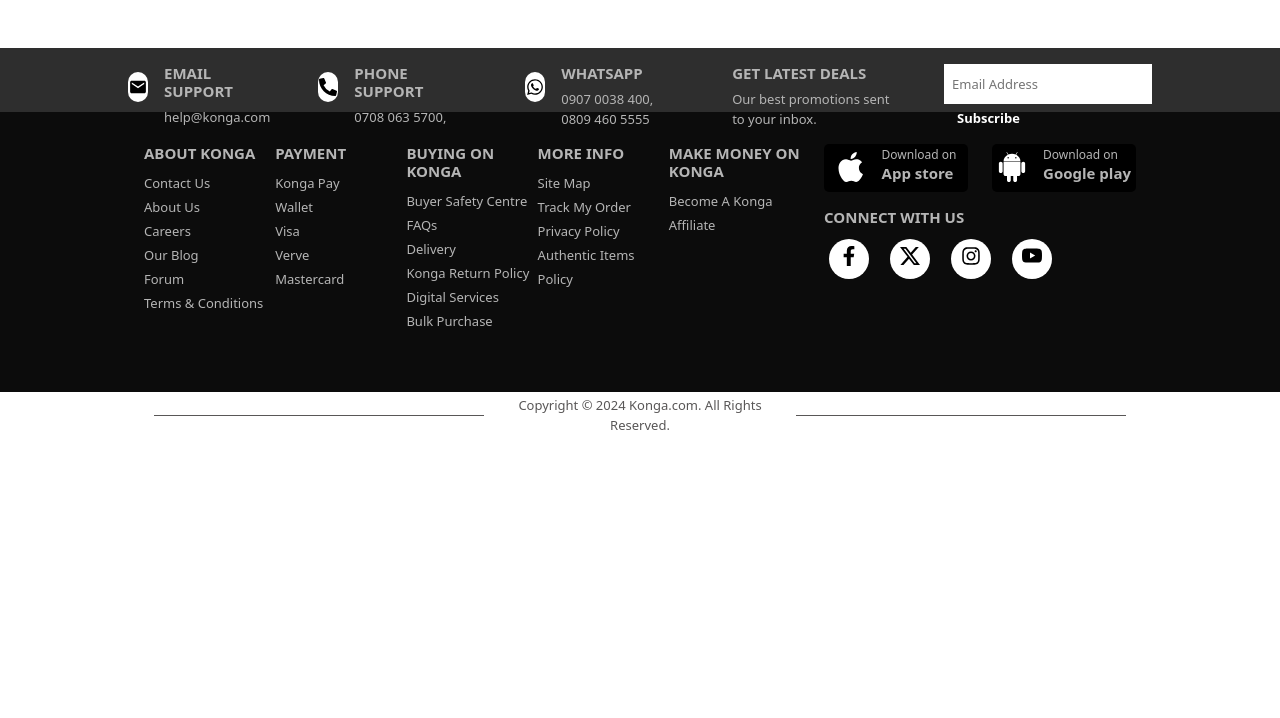
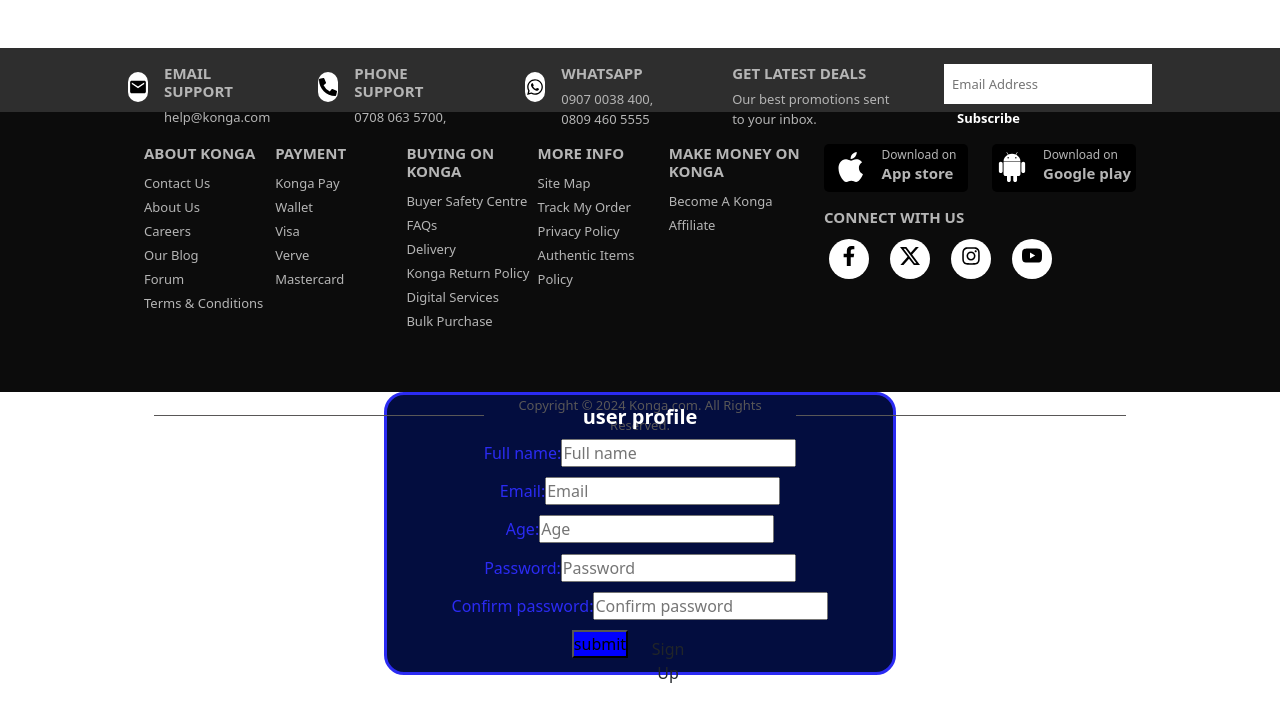
Before and after one commit to Deelolade/KongaProject, a React (Vite) app: page / in a window 1280 px wide. Shown: the top 718 px of the page. Built offline with nearby package versions, Linux system fonts and the light colour scheme.

Commit message:
starting the signup page

```diff
--- a/package.json
+++ b/package.json
@@ -10,10 +10,13 @@
     "preview": "vite preview"
   },
   "dependencies": {
+    "@hookform/resolvers": "^3.9.0",
     "bootstrap": "^5.3.3",
     "react": "^18.3.1",
     "react-dom": "^18.3.1",
-    "react-icons": "^5.3.0"
+    "react-hook-form": "^7.52.2",
+    "react-icons": "^5.3.0",
+    "yup": "^1.4.0"
   },
   "devDependencies": {
     "@eslint/js": "^9.8.0",
--- a/src/App.jsx
+++ b/src/App.jsx
@@ -1,10 +1,11 @@
 import SignUp from './pages/SignUp'
+import Home from './pages/Home'
 import Footer from './components/Footer'
 const App = () => {
   return (
     <div>
+      <Home/>
       <SignUp/>
-      <Footer/>
     </div>
   )
 }
--- a/src/components/Footer.jsx
+++ b/src/components/Footer.jsx
@@ -1,11 +1,8 @@
-import React from 'react'
 import { FaWhatsapp } from "react-icons/fa6";
 import { FaPhoneAlt,FaInstagram,FaFacebookF  } from "react-icons/fa";
 import { IoMdMail } from "react-icons/io";
 import { GrApple } from "react-icons/gr";
 import { BsAndroid2,BsYoutube,BsTwitterX } from "react-icons/bs";
-
-
 const Footer = () => {
   return (
     <div>
--- a/src/index.css
+++ b/src/index.css
@@ -143,3 +143,53 @@
   width: 35%;
   margin: 0 10px;
 }
+
+
+
+.form-container{
+  margin-top: 30vh;
+  border :3px rgb(43, 43, 243) solid;
+  text-align: center;
+  width: 40vw;
+  border-radius:20px;
+  background-color: rgb(3, 13, 63);
+  margin: auto;
+}
+.form-input{
+  margin:2%;
+  color:  rgb(43, 43, 243);
+}
+.form-profile{
+  margin: 2%;
+  color: white;
+  font-size: 20px;
+  font-weight: bold;
+}
+.errors{
+  color: red;
+}
+.submit{
+  background-color: blue;
+
+}
+.btn{
+  background-color: rgb(2, 55, 95);
+  margin-left: 30px;
+  font-size: 15px;
+  width: 10vh;
+  height: 4vh;
+  padding: 10px 10px 10px 10px;
+  border: none;
+  border-radius: 50px;
+  margin: auto;
+}
+.btn:hover, .submit:hover{
+  color: white;
+  font-size: 10px;
+  transition: .5s ease-in-out;
+  border-bottom-style:  5px red inset ;
+  transform:scale(1.1);
+
+
+
+}
--- a/src/pages/Home.jsx
+++ b/src/pages/Home.jsx
@@ -1,10 +1,8 @@
-import React from 'react'
-import Header from '../components/Header'
-
+import Footer from '../components/Footer'
 const Home = () => {
   return (
     <div>
-      <Header/>
+      <Footer/>
     </div>
   )
 }
--- a/src/pages/SignUp.jsx
+++ b/src/pages/SignUp.jsx
@@ -1,9 +1,58 @@
-import React from 'react'
+import {useForm} from 'react-hook-form'
+import { yupResolver } from '@hookform/resolvers/yup'
+import * as yup from 'yup'
 
 const SignUp = () => {
+  const ValidationSchema = yup.object().shape({
+    fullname: yup.string().required("The name field is required"),
+    email: yup.string().email().required("The email field is required"),
+    age: yup.number().positive().integer().required("The age field is required").min(18),
+    password: yup.string().required().min(4).max(20),
+    confirmPassword: yup.string().required().oneOf([yup.ref('password'),null,"Password don't match"])
+})
+const { register,handleSubmit, formState:{ errors }} =useForm({
+    resolver: yupResolver(ValidationSchema)
+})
+const onSubmit = (data) => {
+    console.log(data)
+}
   return (
-    <div>
 
+      <div className='form-container'>
+        <h4 className='form-profile'>user profile</h4>
+        <form action="" className='form' onSubmit ={handleSubmit(onSubmit)}>
+          <div className='form-input'>
+          <label htmlFor="full name">Full name: </label>
+          <input type="text" name="" id="full name" placeholder='Full name'{...register('fullname')}/>
+          {errors.fullname && <p className='errors'>*{errors.fullname?.message}</p>}
+          </div>
+          <div className='form-input'>
+          <label htmlFor="email">Email: </label>
+          <input type="text" name="" id="email" placeholder='Email' {...register('email')}/>
+          {errors.email && <p className='errors'>*{errors.email?.message}</p>}
+          </div>
+          <div className='form-input'>
+          <label htmlFor="age">Age: </label>
+          <input type="text" name="" id="age" placeholder='Age' {...register('age')}/>
+          {errors.age && <p className='errors'>*{errors.age?.message}</p>}
+          </div>
+          <div className='form-input'>
+          <label htmlFor="password">Password: </label>
+          <input type="text" name="" id="password" placeholder='Password' {...register('password')}/>
+          {errors.password && <p className='errors'>*{errors.password?.message}</p>}
+          </div>
+          <div className='form-input'>
+          <label htmlFor="confirm-password">Confirm password: </label>
+          <input type="text" name="" id="confirm-password"  placeholder='Confirm password'  {...register('confirmPassword')}/>
+          {errors.confirmPassword && <p className='errors'>*{errors.confirmPassword?.message}</p>}
+          </div>
+
+          <div className='form-input'>
+            <input type="submit" value ="submit" className='submit' />
+            <button className='btn'>Sign Up</button>
+
+          </div>
+        </form>
     </div>
   )
 }
```
Also changed, not shown: 1 other file (tests, documents, lock files or other folders).
